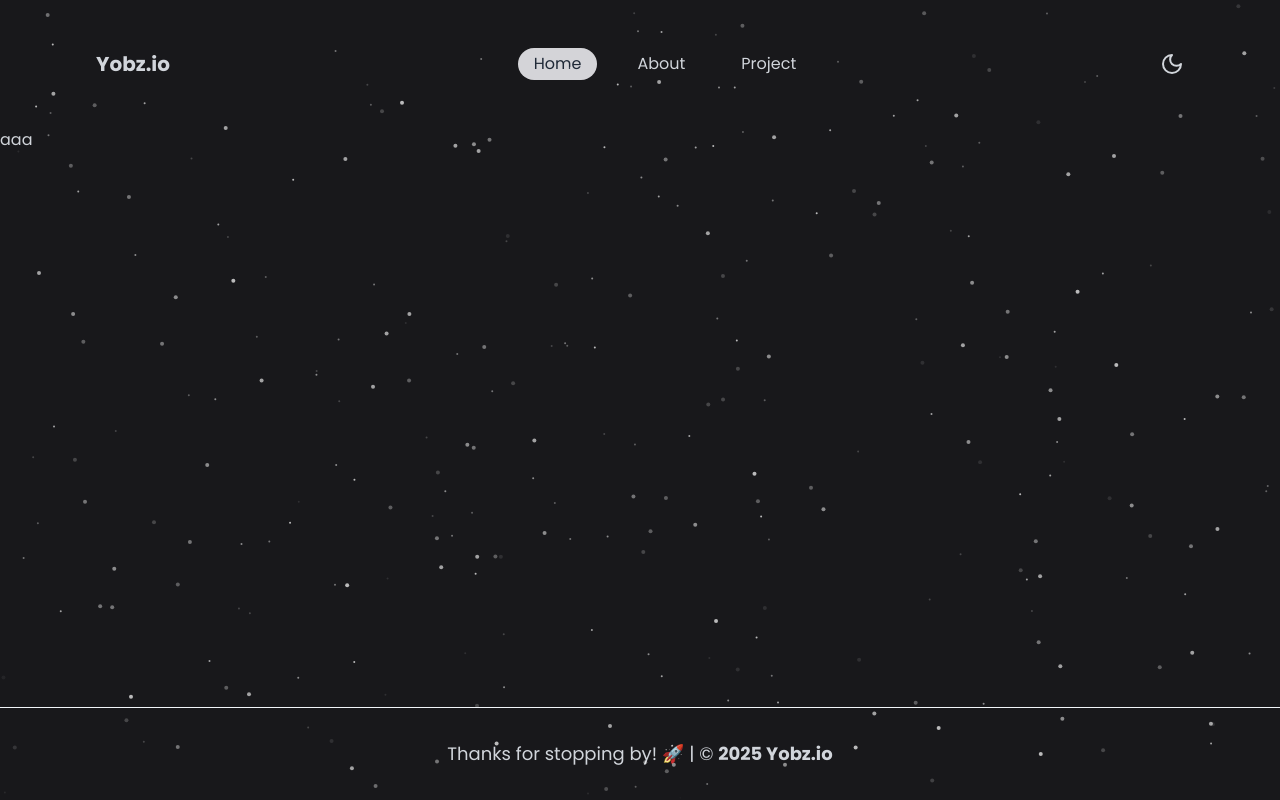
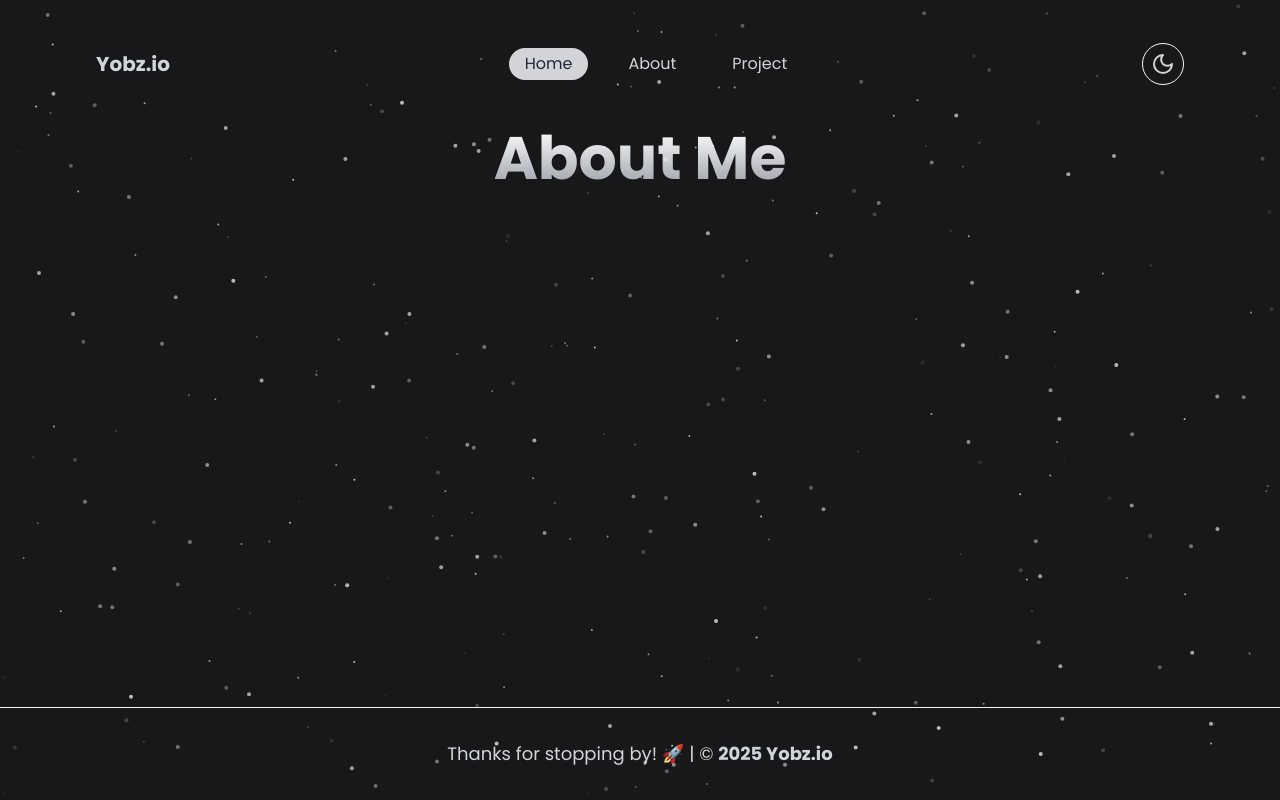
Before and after one commit to yebology/portfolio-web, a React (Vite) app: page /about in a window 1280 px wide. Built offline with nearby package versions, Linux system fonts and the light colour scheme.

Commit message:
add div and border on navbar

```diff
--- a/src/App.tsx
+++ b/src/App.tsx
@@ -30,7 +30,7 @@ function App() {
       <div className="flex-1">
         <Routes>
           <Route path="/" element={<Home isDarkTheme={isDarkTheme} />} />
-          <Route path="/about" element={<About />} />
+          <Route path="/about" element={<About isDarkTheme={isDarkTheme} />} />
           <Route
             path="/project"
             element={<Project isDarkTheme={isDarkTheme} />}
--- a/src/components/fixed/Navbar.tsx
+++ b/src/components/fixed/Navbar.tsx
@@ -40,7 +40,7 @@ export const Navbar: React.FC<NavbarProps> = ({
           ))}
         </div>
       </div>
-      <div>
+      <div className={`rounded-full border p-2 ${isDarkTheme ? 'border-slate-100' : 'border-zinc-900'}`}>
         {isDarkTheme ? (
           <Moon
             className="cursor-pointer"
--- a/src/views/About.tsx
+++ b/src/views/About.tsx
@@ -1,7 +1,21 @@
-export const About = () => {
+import React from "react";
+
+interface AboutProps {
+  isDarkTheme: boolean
+}
+
+export const About: React.FC<AboutProps> = ({ isDarkTheme }) => {
   return (
-    <div>
-      <div>aaa</div>
+    <div className="mx-8 md:mx-24">
+      <h1
+        className={`text-3xl xl:text-6xl font-bold text-center bg-gradient-to-b ${
+          isDarkTheme
+            ? "from-white to-gray-400/80"
+            : "from-black to-gray-300/80"
+        } bg-clip-text text-transparent leading-normal pb-4 mb-10`}
+      >
+        About Me
+      </h1>{" "}
     </div>
   );
 };
```
